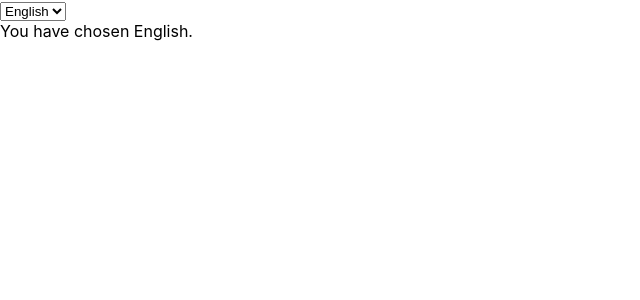
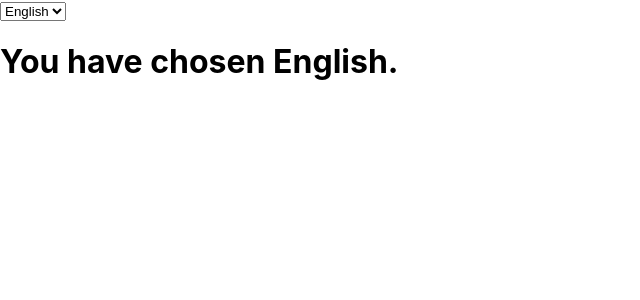
Before and after one commit to thaliagit/my-app, a React (Create React App) app: page / in a window 1280 px wide. Shown: the top 300 px of the page, without its empty margins (0-640 px from the left). Built offline with nearby package versions, Linux system fonts and the light colour scheme.

Commit message:
exercise-29

```diff
--- a/src/components/DisplayLanguage.jsx
+++ b/src/components/DisplayLanguage.jsx
@@ -18,7 +18,7 @@ class DisplayLanguage extends Component {
             { language => {
                 return (
                     <div>
-                        {Strings[language].current_lang}
+                        <h1>{Strings[language].current_lang}</h1>
                     </div>
                 )
             }}
```
